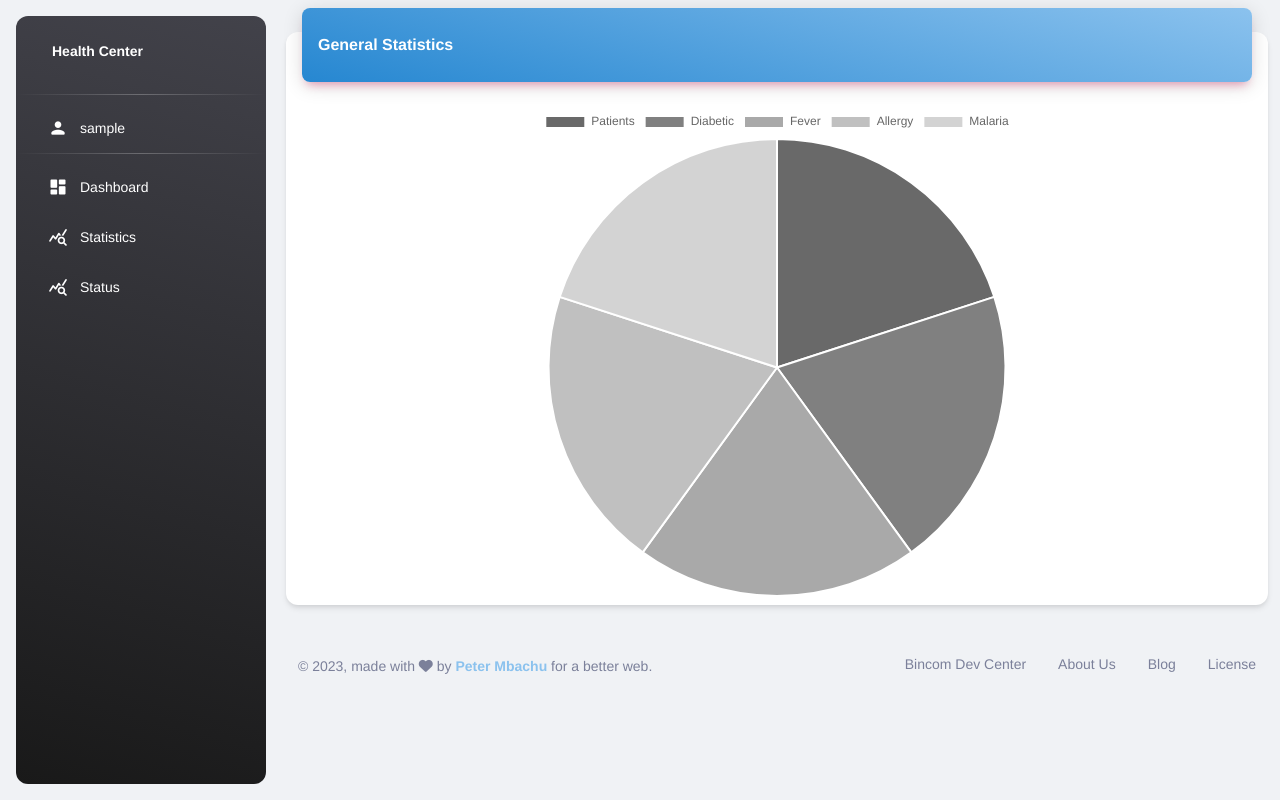
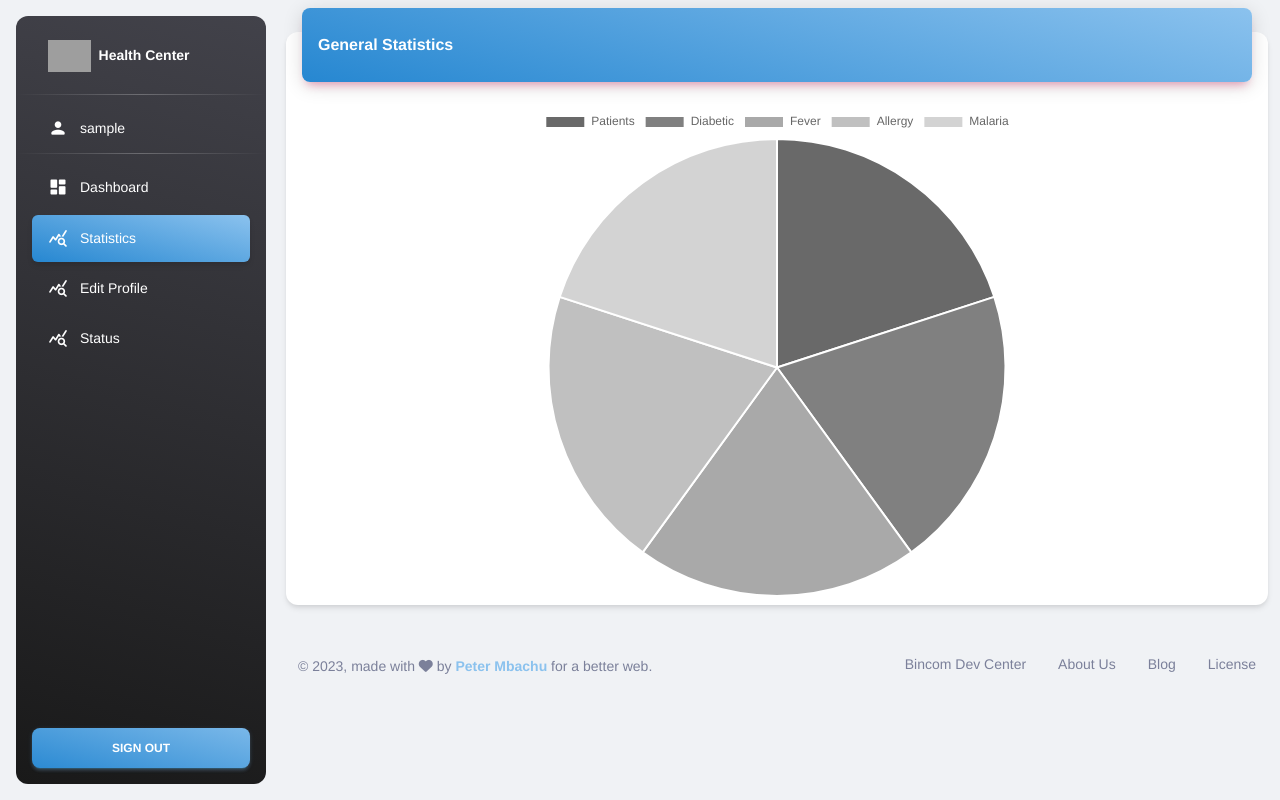
Before and after one commit to cla-bit/eHealth, a Django app: page /statistic/ in a window 1280 px wide. Run offline with Django 5.2, Linux system fonts and the light colour scheme; a user stored in the database is signed in; tables that the repository leaves empty hold one stand-in row (values such as "Sample post"); parts of the project's set-up code (start-up, migrations or seed data) failed here and were passed over; some libraries are stand-ins or nearby versions; grey boxes are pictures that could not be loaded.

Commit message:
Update worker-aside.html

```diff
--- a/templates/aside/worker-aside.html
+++ b/templates/aside/worker-aside.html
@@ -2,7 +2,7 @@
         <div class="sidenav-header">
             <i class="fas fa-times p-3 cursor-pointer text-white opacity-5 position-absolute end-0 top-0 d-none d-xl-none" aria-hidden="true" id="iconSidenav"></i>
             <a class="navbar-brand m-0" href="{% url 'core:worker_dashboard' user.id %}" target="_blank">
-<!--                 <img src="" class="navbar-brand-img h-100" alt="main_logo"> -->
+                <img src="{% static 'img/bincom dev center transparent 1.png' %}" class="navbar-brand-img h-100" alt="main_logo">
                 <span class="ms-1 font-weight-bold text-white">Health Center</span>
             </a>
         </div>
@@ -29,7 +29,7 @@
                     </a>
                 </li>
 
-                {% url 'core:health_statistic' request.user.id  as url %}
+                {% url 'core:health_statistic'  as url %}
 
                 <li class="nav-item">
                     <a class="nav-link text-white {% if request.path == url %} active bg-gradient-primary{% endif %}" href="{{ url }}">
@@ -39,6 +39,18 @@
                         <span class="nav-link-text ms-1">Statistics</span>
                     </a>
                 </li>
+
+                {% url 'core:worker_information' request.user.id  as url %}
+
+                <li class="nav-item">
+                    <a class="nav-link text-white {% if request.path == url %} active bg-gradient-primary{% endif %}" href="{{ url }}">
+                        <div class="text-white text-center me-2 d-flex align-items-center justify-content-center">
+                            <i class="material-icons opacity-10">query_stats</i>
+                        </div>
+                        <span class="nav-link-text ms-1">Edit Profile</span>
+                    </a>
+                </li>
+
 
                 {% url 'core:status' request.user.id  as url %}
 
@@ -53,3 +65,9 @@
 
             </ul>
         </div>
+
+        <div class="sidenav-footer position-absolute w-100 bottom-0 ">
+            <div class="mx-3">
+                <a class="btn bg-gradient-primary w-100" href="{% url 'account_logout' %}" type="button">Sign Out</a>
+            </div>
+        </div>
```
